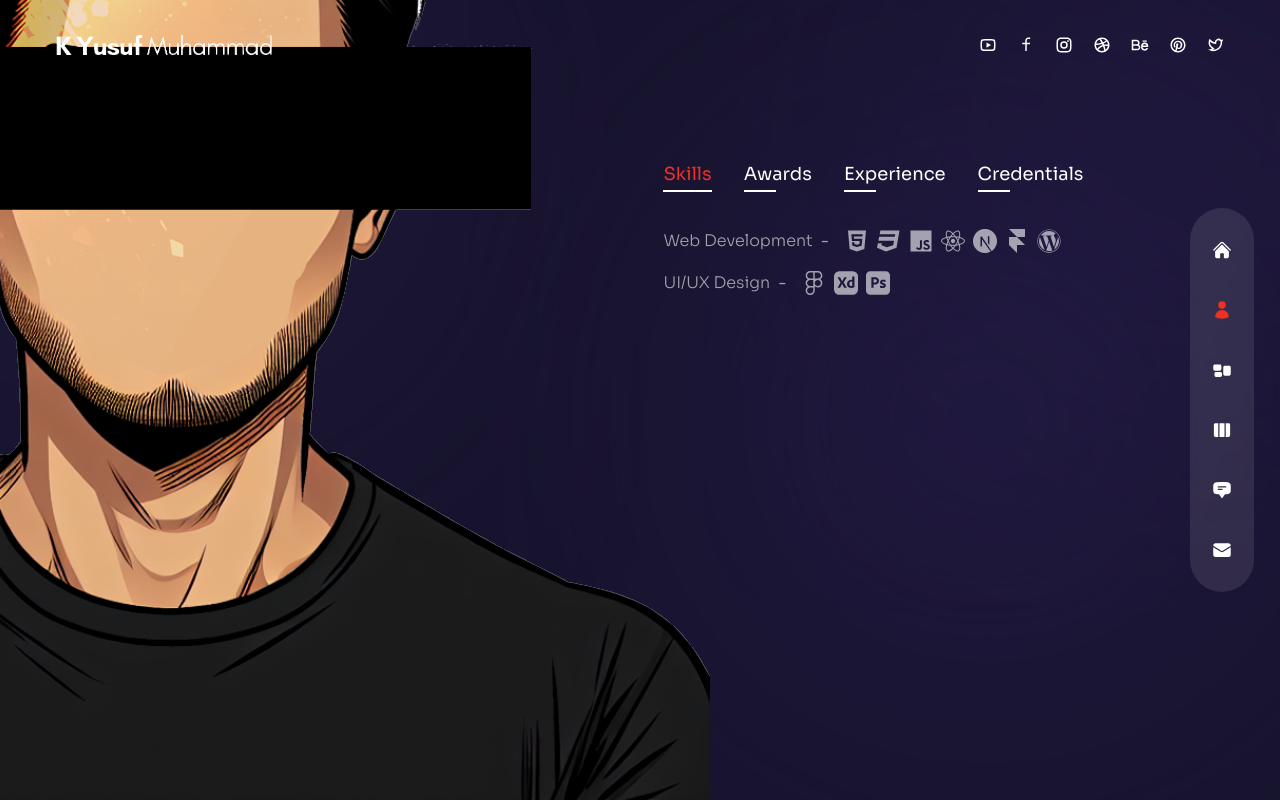
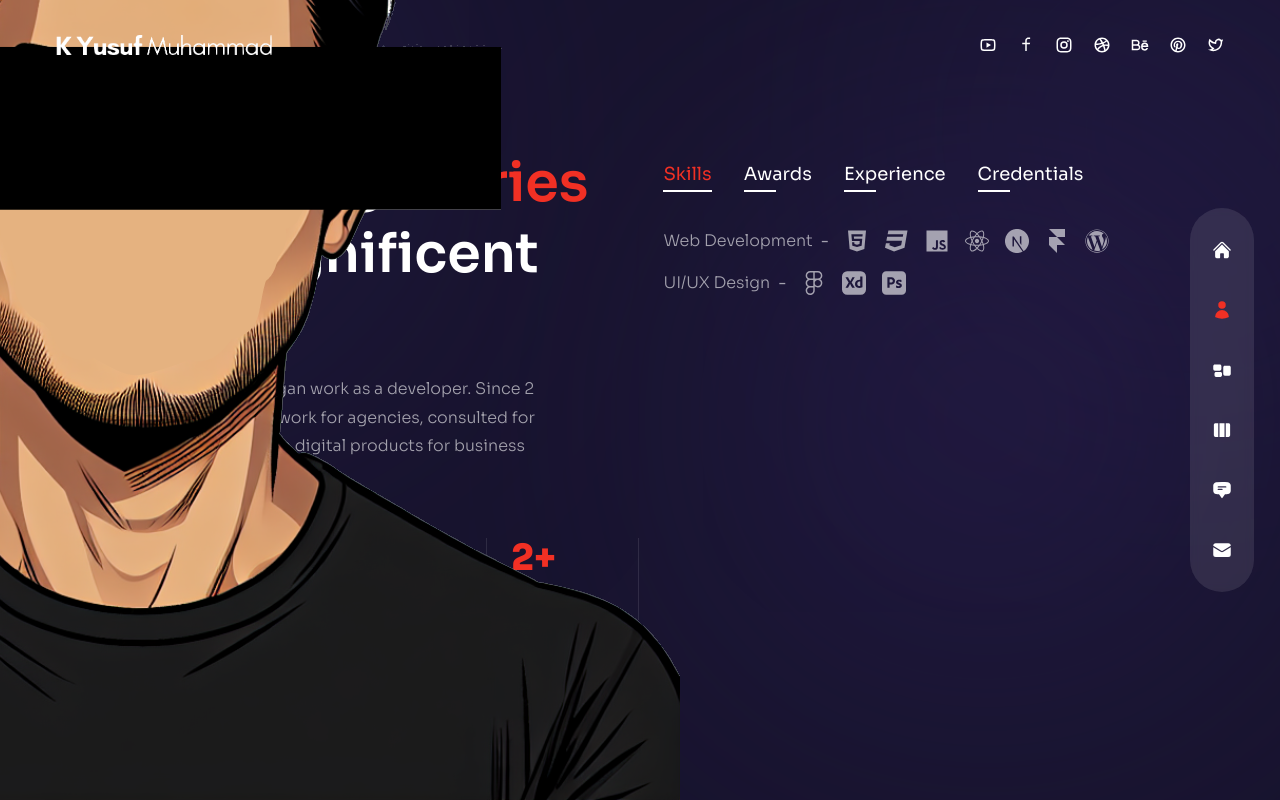
Before and after one commit to kyusufm/kyusufm.github.io, a Next.js app: page /about in a window 1280 px wide. Built offline with nearby package versions, Linux system fonts and the light colour scheme.

Commit message:
finish about page, small modif on transition time and index transition

```diff
--- a/components/Transition.js
+++ b/components/Transition.js
@@ -24,21 +24,21 @@ const Transition = () => {
       initial='initial'
       animate='animate'
       exit='exit'
-      transition={{delay: 0.2, duration: 0.6, ease: 'easeInOut'}}
+      transition={{delay: 0.1, duration: 0.3, ease: 'easeInOut'}}
       ></motion.div>
       <motion.div className='fixed top-0 bottom-0 right-full h-screen z-20 bg-[#2e2271]'
       variants={transitionVariants}
       initial='initial'
       animate='animate'
       exit='exit'
-      transition={{delay: 0.4, duration: 0.6, ease: 'easeInOut'}}
+      transition={{delay: 0.2, duration: 0.3, ease: 'easeInOut'}}
       ></motion.div>
       <motion.div className='fixed top-0 bottom-0 right-full h-screen z-10 bg-[#4b3792]'
       variants={transitionVariants}
       initial='initial'
       animate='animate'
       exit='exit'
-      transition={{delay: 0.6, duration: 0.6, ease: 'easeInOut'}}
+      transition={{delay: 0.2, duration: 0.4, ease: 'easeInOut'}}
       ></motion.div>
     </>
   );
--- a/pages/about/index.js
+++ b/pages/about/index.js
@@ -16,6 +16,11 @@ import {
   SiAdobexd,
   SiAdobephotoshop,
 } from "react-icons/si";
+
+// counter
+import CountUp from "react-countup";
+
+
 
 // about data
 const aboutData = [
@@ -111,12 +116,72 @@ const About = () => {
       initial = "hidden"
       animate = "show"
       exit = "hidden"
-      className="hidden xl:flex absolute bottom-0 -left-[370px]">
+      className="hidden xl:flex absolute bottom-0 -left-[400px] z-10">
       <Avatar />
     </motion.div>
     <div className="container mx-auto h-full flex flex-col items-center xl:flex-row gap-x-6">
-      <div className="flex-1 flex flex-col justify-center">text</div>
-      <div className="flex flex-col w-full xl:max-w-[48%] h-[480px]">
+      {/* text */}
+      <div className="flex-1 flex flex-col justify-center">
+        <motion.h2
+          variants={fadeIn('right', 0.2)}
+          initial="hidden"
+          animate="show"
+          exit="hidden"
+        className="h2"> Captivating <span className="text-accent">stories</span> birth magnificent designs.</motion.h2>
+        <motion.p
+          variants={fadeIn('right',0.4)}
+          initial="hidden"
+          animate="show"
+          exit="hidden"
+          className="max-w-[500px] mx-auto xl:mx-0 mb-6 xl:mb-12 px-2 xl:px-0"> more than 10 years ago, I began work as a developer. Since 2 years ago, I've done remote work for agencies, consulted for startups, and collaborated on digital products for business and consumer</motion.p>
+        {/* counters */}
+        <motion.div
+          variants={fadeIn('right', 0.6)}
+          initial="hidden"
+          animate="show"
+          exit="hidden"
+          className="hidden md:flex md:max-w-xl xl:max-w-none mx-auto xl:mx-0 mb-8">
+          <div className="flex flex-1 xl:gap-x-6">
+            {/* experienes */}
+            <div className="relative flex-1 after:w-[1px] after:h-full after:bg-white/10 after:absolute after:top-0 after:right-0">
+              <div className="text-2xl xl:text-4xl font-extrabold text-accent mb-2">
+                <CountUp start={0} end={10} duration={2} />+
+              </div>
+              <div className="text-xs uppercase tracking-[1px] leading-[1.4] max-w-[100px] ">Years of experiences</div>
+            </div>
+            {/* clients */}
+            <div className="relative flex-1 after:w-[1px] after:h-full after:bg-white/10 after:absolute after:top-0 after:right-0">
+              <div className="text-2xl xl:text-4xl font-extrabold text-accent mb-2">
+                <CountUp start={0} end={15} duration={4} />+
+              </div>
+              <div className="text-xs uppercase tracking-[1px] leading-[1.4] max-w-[100px] ">Satisfied Clients</div>
+            </div>
+            {/* projects  */}
+            <div className="relative flex-1 after:w-[1px] after:h-full after:bg-white/10 after:absolute after:top-0 after:right-0">
+              <div className="text-2xl xl:text-4xl font-extrabold text-accent mb-2">
+                <CountUp start={0} end={100} duration={4} />+
+              </div>
+              <div className="text-xs uppercase tracking-[1px] leading-[1.4] max-w-[100px] ">Finished Projects</div>
+            </div>
+
+            {/* awards  */}
+            <div className="relative flex-1 after:w-[1px] after:h-full after:bg-white/10 after:absolute after:top-0 after:right-0">
+              <div className="text-2xl xl:text-4xl font-extrabold text-accent mb-2">
+                <CountUp start={0} end={2} duration={4} />+
+              </div>
+              <div className="text-xs uppercase tracking-[1px] leading-[1.4] max-w-[100px] ">Awards Winning</div>
+            </div>
+
+          </div>
+        </motion.div>
+      </div>
+      {/* info */}
+      <motion.div
+        variants={fadeIn('left', 0.4)}
+        initial="hidden"
+        animate="show"
+        exit="hidden"
+        className="flex flex-col w-full xl:max-w-[48%] h-[480px]">
         <div className="flex gap-x-4 xl:gap-x-8 mx-auto xl:mx-0 mb-4">
           {aboutData.map((item, itemIndex) => {
             return (
@@ -142,14 +207,16 @@ const About = () => {
                 <div className="hidden md:flex">-</div>
                 <div>{item.stage}</div>
                 {/* icons   */}
+                <div className="flex gap-x-4">
                   {item.icons?.map((icon, itemIndex) => {
                     return <div className="text-2xl">{icon}</div>
                   })}
                 </div>
+              </div>
             );
           })}
         </div>
-      </div>
+      </motion.div>
     </div>
 
   </div>
--- a/pages/index.js
+++ b/pages/index.js
@@ -42,7 +42,7 @@ const Home = () => {
           <div className="flex justify-center xl:hidden relative ">
             <ProjectsBtn />
           </div>
-          <motion.div variants={fadeIn('down',0.4)} initial="hidden" animate="show" exit="hidden" className="hidden xl:flex">
+          <motion.div variants={fadeIn('down',0.8)} initial="hidden" animate="show" exit="hidden" className="hidden xl:flex">
             <ProjectsBtn />
           </motion.div>
         </div>
@@ -60,7 +60,7 @@ const Home = () => {
           initial="hidden"
           animate="show"
           exit="hidden"
-          transition={{duration: 1, ease:"easeInOut"}}
+          transition={{duration: 0.5, ease:"easeInOut"}}
         >
           <Avatar />
         </motion.div>
```
Lines whose indentation alone changed are shown as unchanged.
